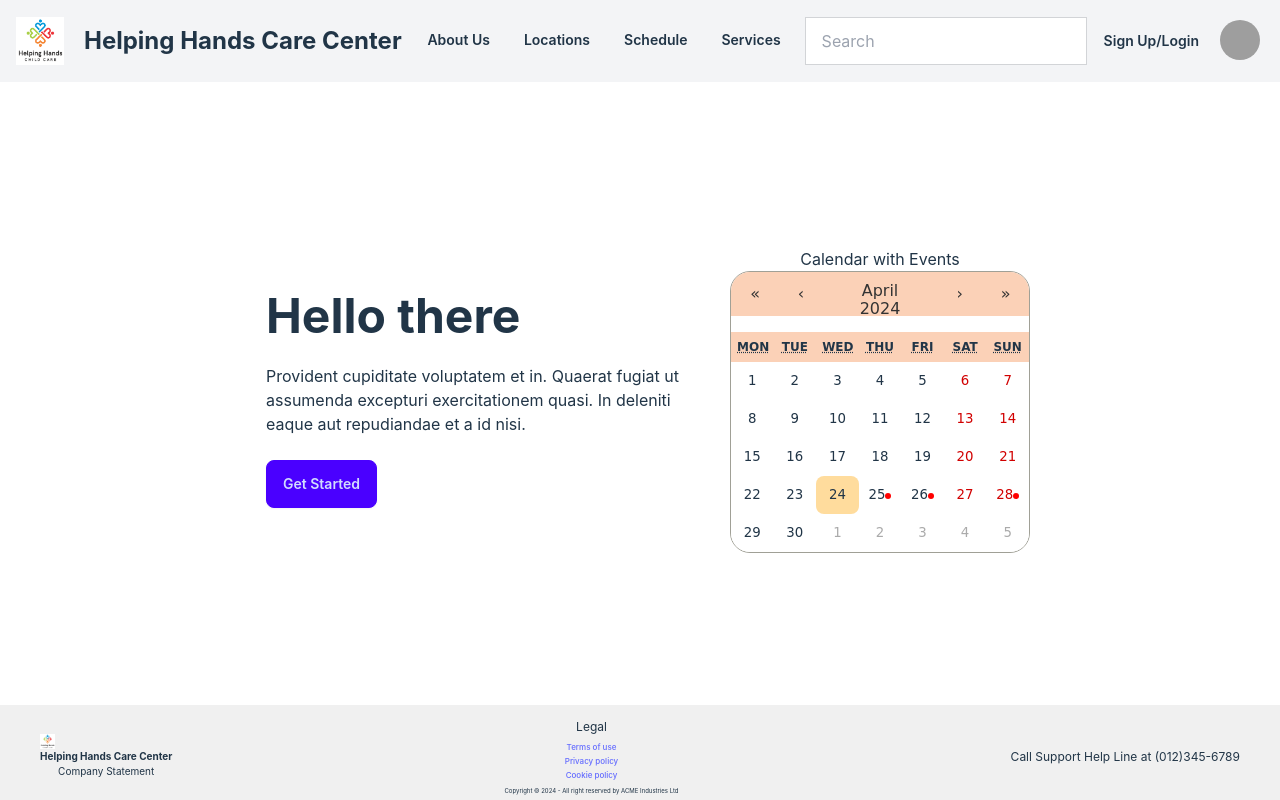
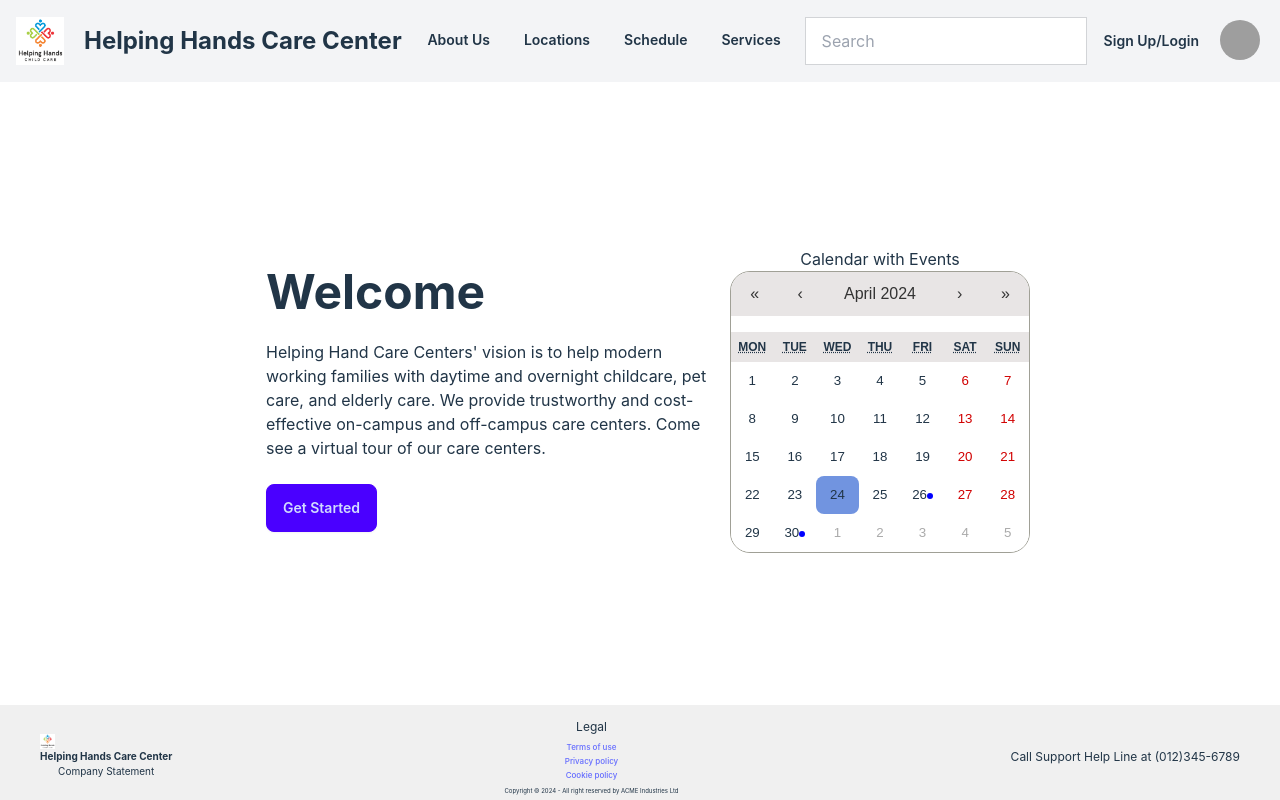
Before and after one commit to dhaleman/Midtown-Repo, a React (Vite) app in the folder Midtown-UI/: page / in a window 1280 px wide. Built offline with nearby package versions, Linux system fonts and the light colour scheme; grey boxes are pictures that could not be loaded.

Commit message:
calendar/home changes

```diff
--- a/Midtown-UI/src/pages/HomePage.jsx
+++ b/Midtown-UI/src/pages/HomePage.jsx
@@ -11,25 +11,16 @@ function HomePage() {
   const [selectedDate, setSelectedDate] = useState(null);
   const events = [
     {
-      title: 'Meeting with Client',
-      description: 'Discuss project scope and requirements',
-      date: new Date(2024, 3, 25), // year, month (0-based), day
-    },
-    {
-      title: 'Lunch with Team',
-      description: 'Team building activity',
+      title: 'Pizza Party!',
+      description: 'Pizza for lunch.',
       date: new Date(2024, 3, 26),
     },
     {
-      title: 'Conference Call',
-      description: 'Presentation on upcoming features',
-      date: new Date(2024, 3, 28),
+      title: 'Spanish class',
+      description: 'Come learn Spanish with our teachers!',
+      date: new Date(2024, 3, 30),
     },
-    {
-      title: 'Brainstorming Session',
-      description: 'Generate ideas for new project',
-      date: new Date(2024, 3, 28),
-    },
+
   ];
 
   // Function to handle click on date tile
@@ -81,11 +72,14 @@ function HomePage() {
         <div className="hero">
           <div className="hero-content text-left">
             <div className="max-w-md">
-              <h1 className="text-5xl font-bold">Hello there</h1>
+              <h1 className="text-5xl font-bold">Welcome</h1>
               <p className="py-6">
-                Provident cupiditate voluptatem et in. Quaerat fugiat ut assumenda
-                excepturi exercitationem quasi. In deleniti eaque aut repudiandae
-                et a id nisi.
+                Helping Hand Care Centers' vision is to help modern
+                working families with daytime and overnight
+                childcare, pet care,
+                and elderly care. We provide trustworthy and
+                cost-effective on-campus and off-campus care centers.
+                Come see a virtual tour of our care centers.
               </p>
               <button className="btn btn-primary">Get Started</button>
             </div>
--- a/Midtown-UI/src/pages/SchedulePage.jsx
+++ b/Midtown-UI/src/pages/SchedulePage.jsx
@@ -49,35 +49,6 @@ function SchedulePage() {
                 required
               />
             </div>
-            <div className="form-control mt-6">
-              <button
-                className="btn btn-primary"
-                onClick={() =>
-                  document.getElementById("my_modal_5").showModal()
-                }
-              >
-                Schedule Appointment
-              </button>
-              <dialog
-                id="my_modal_5"
-                className="modal modal-bottom sm:modal-middle"
-              >
-                <div className="modal-box">
-                  <h3 className="font-bold text-lg">
-                    Thank you for scheduling an appointment with us!
-                  </h3>
-                  <p className="py-4">
-                    Press ESC key or click the button below to close
-                  </p>
-                  <div className="modal-action">
-                    <form method="dialog">
-                      {/* if there is a button in form, it will close the modal */}
-                      <button className="btn">Close</button>
-                    </form>
-                  </div>
-                </div>
-              </dialog>
-            </div>
             <Link to="/price" type="submit" className="btn">
               Next
             </Link>
--- a/Midtown-UI/src/pages/calendarStyles.css
+++ b/Midtown-UI/src/pages/calendarStyles.css
@@ -1,8 +1,6 @@
-/* styles.css */
-
-/* Calendar styles */
+/* calendar styling */
 .react-calendar {
-    font-family: 'Comic Sans MS', cursive; /* Fun and playful font */
+    font-family: 'Arial', cursive; /* Fun and playful font */
     max-width: 300px;
     margin: 0 auto;
     border-radius: 20px;
@@ -10,7 +8,7 @@
   }
 
   .react-calendar__navigation {
-    background-color: #fbd1b7; /* Light orange background */
+    background-color: #e8e5e5;
   }
 
   .react-calendar__navigation button {
@@ -18,7 +16,7 @@
   }
 
   .react-calendar__month-view__weekdays {
-    background-color: #fbd1b7; /* Light orange background */
+    background-color: #e8e5e5;
   }
 
   .react-calendar__month-view__days {
@@ -34,11 +32,11 @@
   }
 
   .react-calendar__tile--active {
-    background-color: #fd8457; /* Light orange active day background */
+    background-color: #b2b7ec; /* Light blue active day background */
   }
 
   .react-calendar__tile--now {
-    background-color: #ffdc9d; /* Light yellow current day background */
+    background-color: #7194e0; /* Light blue current day background */
   }
 
   /* Event dot style */
@@ -46,7 +44,7 @@
     display: inline-block;
     width: 6px;
     height: 6px;
-    background-color: #f00; /* Change color as desired */
+    background-color: #0000ff;
     border-radius: 50%;
   }
 
```
